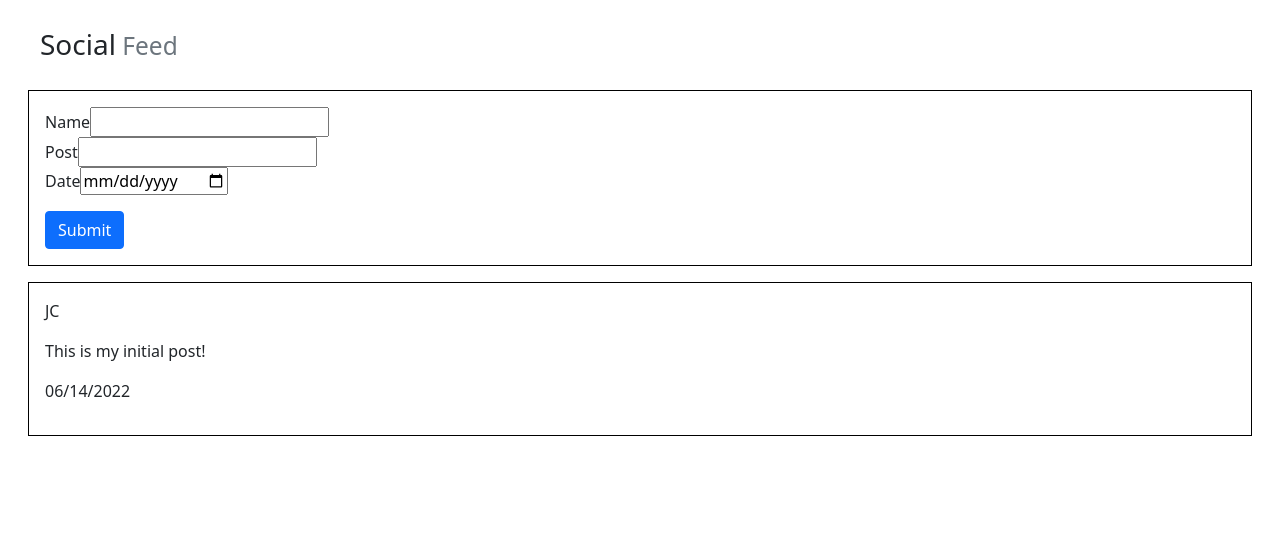
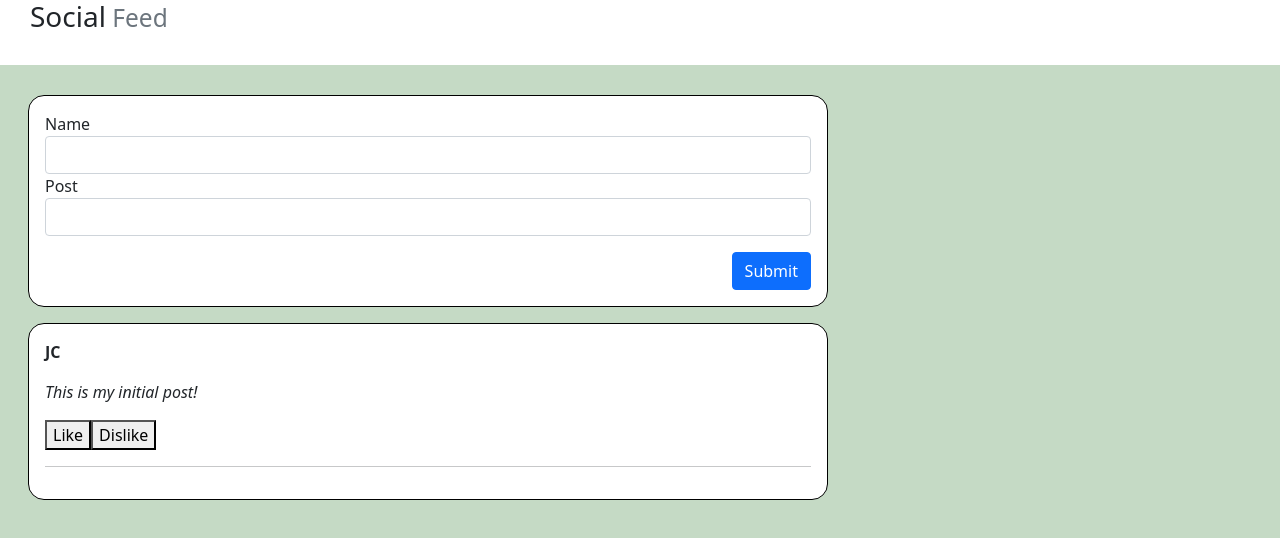
Before and after one commit to conradartco/SocialFeed, a React (Create React App) app: page / in a window 1280 px wide. Shown: the top 538 px of the page. Built offline with nearby package versions, Linux system fonts and the light colour scheme.

Commit message:
Got the webpage looking almost correct - working on adding like and dislike buttons for the post column + Added some CSS styling to the overall program

```diff
--- a/public/index.html
+++ b/public/index.html
@@ -26,7 +26,7 @@
     -->
     <title>React App</title>
   </head>
-  <body>
+  <body style="background-color: rgb(197, 218, 197)">
     <noscript>You need to enable JavaScript to run this app.</noscript>
     <div id="root"></div>
     <!--
--- a/src/App.css
+++ b/src/App.css
@@ -3,6 +3,19 @@
     border: 1px;
     border-style: solid;
     border-color: black;
+    border-radius: 1em;
+    background-color: white;
     margin: 1em;
     padding: 1em;
+    max-width: 800px;
 }
+
+.body-style {
+    background-color: rgb(197, 218, 197);
+}
+
+.header-style {
+    position: sticky;
+    background-color: white;
+    display: block;
+}
--- a/src/App.js
+++ b/src/App.js
@@ -1,11 +1,12 @@
 import React, { useState } from 'react';
 import DisplayEntries from './Components/DisplayEntries/DisplayEntries';
 import AddEntryForm from './Components/AddEntry/AddEntryForm';
+import NavBar from './Components/NavBar/NavBar';
 import './App.css';
 
 function App() {
 
-  const [entries, setEntries] = useState([{name: 'JC', post: 'This is my initial post!', date: '06/14/2022'}])
+  const [entries, setEntries] = useState([{name: 'JC', post: 'This is my initial post!'}])
 
   function addNewEntry(entry) {
 
@@ -15,10 +16,12 @@ function App() {
   }
 
   return (
+    <div>
+      <header className='header-style'>
+        <NavBar />
+      </header>
+      <body className='body-style'>
         <div className='container-fluid'>
-      <div>
-        <h3 style={{margin: '1em'}}>Social
-        <small className='text-muted'> Feed</small></h3>
           <div className='border-box'>
             <AddEntryForm addNewEntry={addNewEntry}/>
           </div>
@@ -26,6 +29,7 @@ function App() {
             <DisplayEntries parentEntries={entries}/>
           </div>
         </div>
+      </body>
     </div>
   );
 }
--- a/src/Components/AddEntry/AddEntryForm.css
+++ b/src/Components/AddEntry/AddEntryForm.css
@@ -1,4 +1,10 @@
 
 .form-grid {
-    display: grid;
+    display: flex;
+    flex-direction: column;
 }
+
+.submit-button {
+    display: flex;
+    flex-direction: row-reverse;
+}
--- a/src/Components/AddEntry/AddEntryForm.jsx
+++ b/src/Components/AddEntry/AddEntryForm.jsx
@@ -5,14 +5,12 @@ const AddEntryForm = (props) => {
 
     const [name, setName] = useState("");
     const [post, setPost] = useState("");
-    const [date, setDate] = useState("");
 
     function handleSubmit(event) {
         event.preventDefault();
         let newEntry = {
             name: name,
             post: post,
-            date: date
         }
         props.addNewEntry(newEntry);
     }
@@ -21,17 +19,13 @@ const AddEntryForm = (props) => {
         <form onSubmit={handleSubmit} className='form-grid'>
             <div className='form-group'>
                 <label>Name</label>
-                <input type='name' value={name} onChange={(event) => setName(event.target.value)}/>
+                <input type='name' className="form-control" value={name} onChange={(event) => setName(event.target.value)}/>
             </div>
             <div className='form-group'>
                 <label>Post</label>
-                <input type='text' value={post} onChange={(event) => setPost(event.target.value)}/>
+                <input type='text' className="form-control" value={post} onChange={(event) => setPost(event.target.value)}/>
             </div>
-            <div className='form-group'>
-                <label>Date</label>
-                <input type='date' value={date} onChange={(event) => setDate(event.target.value)}/>
-            </div>
-            <div>
+            <div className='submit-button'>
                 <button type='submit' className='btn btn-primary' style={{'margin-top': '1em'}}>Submit</button>
             </div>
         </form>
--- a/src/Components/DisplayEntries/DisplayEntries.jsx
+++ b/src/Components/DisplayEntries/DisplayEntries.jsx
@@ -1,3 +1,4 @@
+import PostDisplay from "./PostDisplay";
 
 const DisplayEntries = (props) => {
     return (
@@ -5,17 +6,7 @@ const DisplayEntries = (props) => {
             <div>
             {props.parentEntries.map((entry) => {
                 return (
-                    <div>
-                        <div>
-                            <p>{entry.name}</p>
-                        </div>
-                        <div>
-                            <p>{entry.post}</p>
-                        </div>
-                        <div>
-                            <p>{entry.date}</p>
-                        </div>
-                    </div>
+                    <PostDisplay parentImport={entry}/>
                 );
             })}
             </div>
--- /dev/null
+++ b/src/Components/DisplayEntries/PostDisplay.css
@@ -0,0 +1,8 @@
+
+.name-format {
+    font-weight: bold;
+}
+
+.post-format {
+    font-style: italic;
+}
--- /dev/null
+++ b/src/Components/DisplayEntries/PostDisplay.jsx
@@ -0,0 +1,22 @@
+import './PostDisplay.css';
+
+const PostDisplay = (props) => {
+
+    return (
+        <div>
+            <div className='name-format'>
+                <p>{props.parentImport.name}</p>
+            </div>
+            <div className='post-format'>
+                <p>{props.parentImport.post}</p>
+            </div>
+            <div>
+                <button>Like</button>
+                <button>Dislike</button>
+            </div>
+            <hr></hr>
+        </div>
+     );
+}
+
+export default PostDisplay;
--- /dev/null
+++ b/src/Components/NavBar/NavBar.css
@@ -0,0 +1,11 @@
+
+.head-style {
+    height: 65px;
+    background-color: white;
+    margin-bottom: 30px;
+
+}
+
+.title-style {
+    margin-left: 30px;
+}
--- /dev/null
+++ b/src/Components/NavBar/NavBar.jsx
@@ -0,0 +1,12 @@
+import './NavBar.css';
+
+const NavBar = (props) => {
+    return (
+        <nav className='head-style'>
+            <h3 className='title-style'>Social
+            <small className='text-muted'> Feed</small></h3>
+        </nav>
+     );
+}
+
+export default NavBar;
--- a/src/index.js
+++ b/src/index.js
@@ -1,6 +1,11 @@
 import React from 'react';
-import ReactDOM from 'react-dom';
+import ReactDOM from 'react-dom/client';
 import App from './App.js';
 import 'bootstrap/dist/css/bootstrap.min.css';
 
-ReactDOM.render(<App />, document.getElementById('root'));
+const root = ReactDOM.createRoot(document.getElementById('root'));
+root.render(
+    <React.StrictMode>
+        <App />
+    </React.StrictMode>
+)
```
Also changed, not shown: src/Components/Assets/ThumbsDown.png (added), src/Components/Assets/ThumbsUp.png (added). Lines whose indentation alone changed are shown as unchanged.
